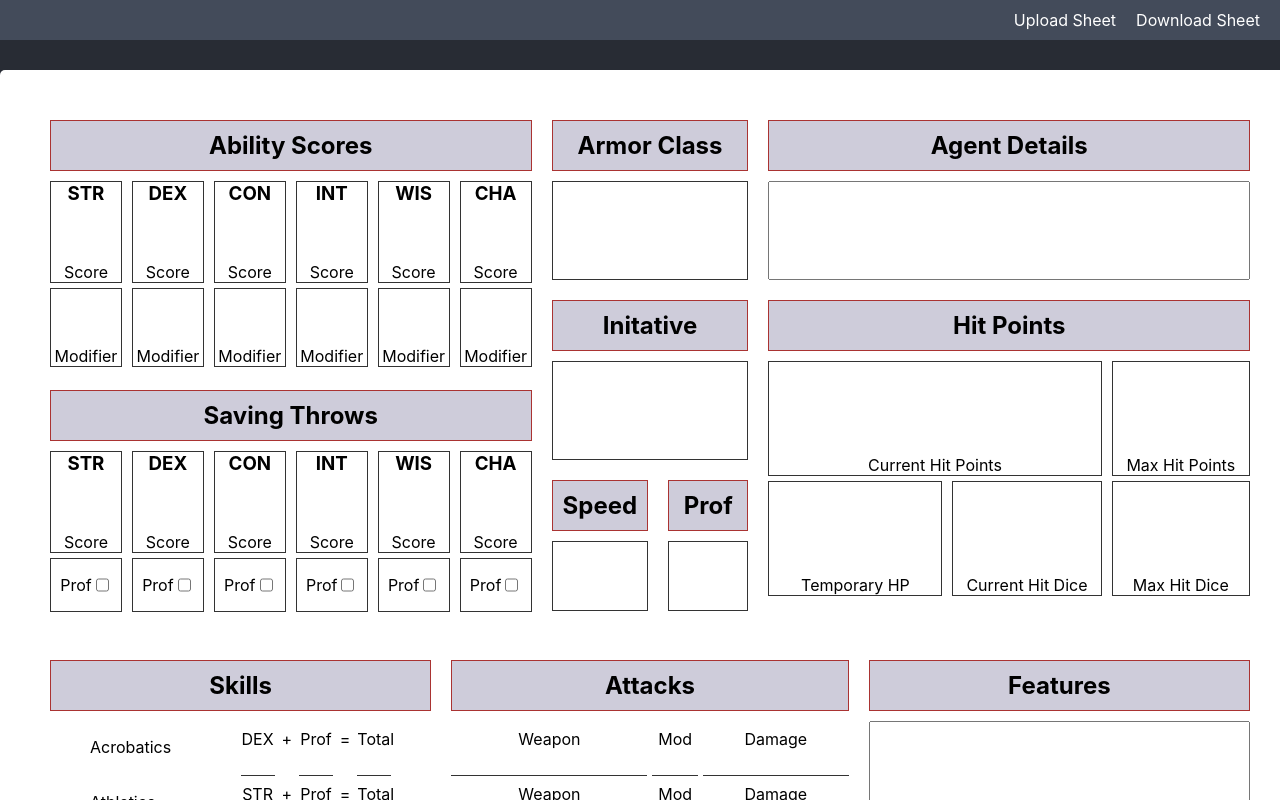
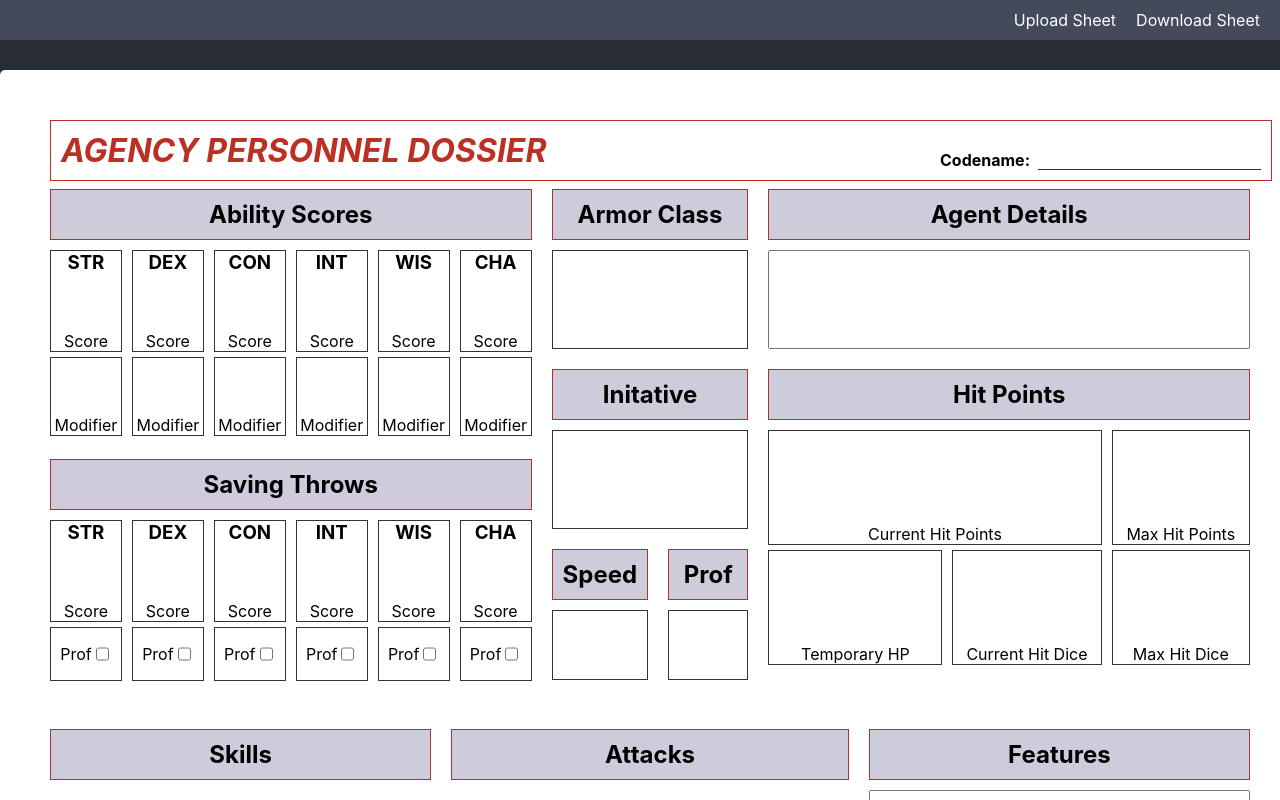
Before and after one commit to jewarner57/spy-game-character-sheet, a React (Create React App) app: page / in a window 1280 px wide. Shown: the top 800 px of the page. Built offline with nearby package versions, Linux system fonts and the light colour scheme.

Commit message:
deploy to github pages and add codename field and sheet header

```diff
--- a/src/CharacterSheet/index.css
+++ b/src/CharacterSheet/index.css
@@ -6,6 +6,9 @@
   margin-bottom: 30px;
   padding: 50px;
   border-radius: 5px;
+}
+
+.character-sheet-grid {
   display: grid;
   grid-template-columns: repeat(12, [col-start] 1fr);
   gap: 20px;
--- a/src/CharacterSheet/index.jsx
+++ b/src/CharacterSheet/index.jsx
@@ -1,4 +1,5 @@
 import FreeTextSection from '../FreeTextSection';
+import SheetHeader from '../SheetHeader';
 import './index.css';
 
 function CharacterSheet({ sheetValues, setSheetValues }) {
@@ -36,6 +37,14 @@ function CharacterSheet({ sheetValues, setSheetValues }) {
 
   return (
     <div className="character-sheet-container">
+      <SheetHeader
+        headerTitle={'AGENCY PERSONNEL DOSSIER'}
+        title={'Codename'}
+        updateSheetValues={updateSheetValueByAccessor}
+        sheetValues={sheetValues}
+        accessor={'Codename'}
+      />
+      <div className='character-sheet-grid'>
       {sheetConfig.map((section) =>
         <FreeTextSection
           key={section?.title}
@@ -48,6 +57,7 @@ function CharacterSheet({ sheetValues, setSheetValues }) {
           variant={section?.variant}
         />
       )}
+      </div>
     </div>
   );
 }
--- /dev/null
+++ b/src/SheetHeader/index.css
@@ -0,0 +1,25 @@
+.sheet-header {
+  width: 100%;
+  border: 1px solid #BB3023;
+  padding: 10px;
+  display: flex;
+  justify-content: space-between;
+  margin-bottom: 8px;
+}
+
+.sheet-header > h1 {
+  margin: 0;
+  font-style: italic;
+  color: #BB3023;
+}
+
+.name-field {
+  display: flex;
+  align-items: flex-end;
+  gap: 8px;
+}
+
+.name-label {
+  margin: 0;
+  font-weight: bold;
+}
--- /dev/null
+++ b/src/SheetHeader/index.jsx
@@ -0,0 +1,19 @@
+
+import { SingleLineText } from '../FreeformText';
+import './index.css';
+
+
+function SheetHeader({ headerTitle, title, updateSheetValues, sheetValues, accessor }) {
+
+  return (
+    <div className="sheet-header">
+      <h1 className="header-title" >{headerTitle}</h1>
+      <div className='name-field'>
+        <p className='name-label' >{title}: </p>
+        <SingleLineText label={title} updateSheetValues={updateSheetValues} sheetValues={sheetValues} accessor={accessor} />
+      </div>
+    </div>
+  );
+}
+
+export default SheetHeader;
```
Also changed, not shown: package.json (+7 -1 lines), 1 other file (tests, documents, lock files or other folders).
